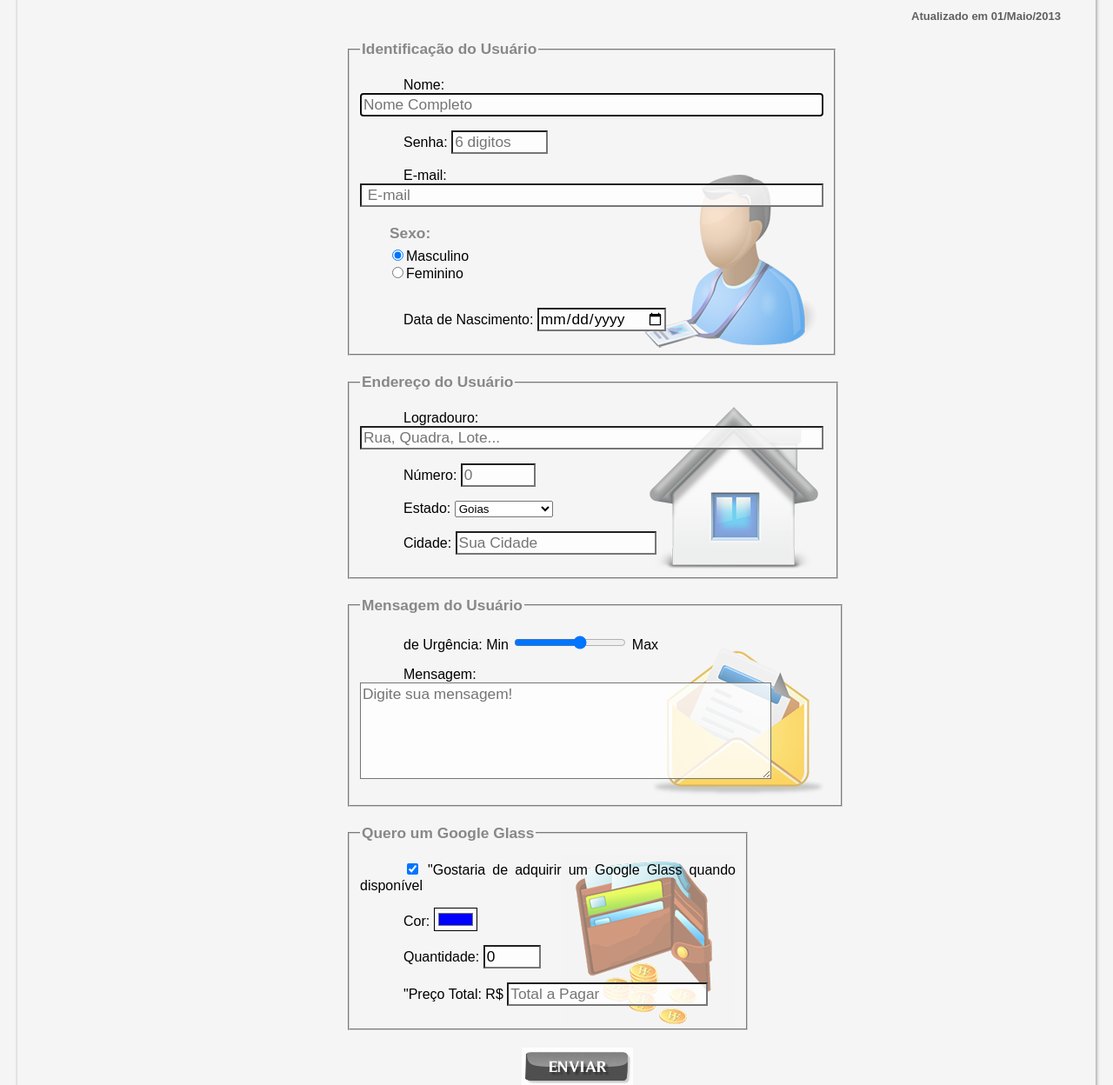
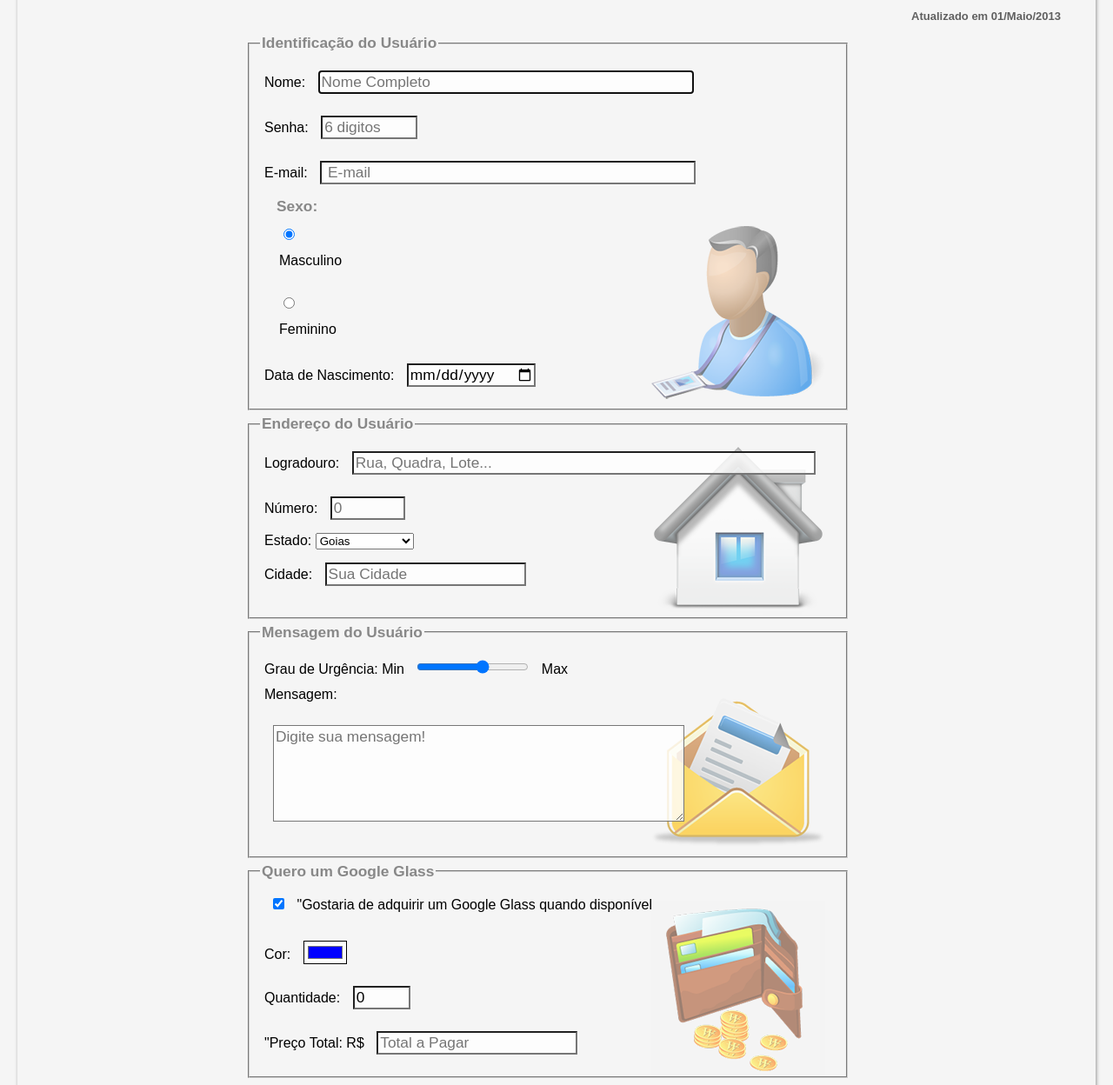
Before and after one commit to josemar-silva/projectGoogleGlass, a plain HTML site: page fale-conosco.html in a window 1280 px wide. Shown: the part 312-1560 px from the top of the page at 87% size. Drawn offline with Linux system fonts and the light colour scheme.

Commit message:
correções na semantica 'label' e na 'function()' do jScript

```diff
--- a/_css/form.css
+++ b/_css/form.css
@@ -1,11 +1,14 @@
 @charset "UTF-8";
 
 form {
-    width: 500px;
+    text-align: left;
+    width: 700px;
     margin: auto;
 }
 
 input, textarea{
+    margin: 10px;
+    text-align: left;
     font-family: sans-serif;
     font-weight: normal;
     font-size: 13pt;
@@ -22,9 +25,12 @@ legend {
     font-family: sans-serif;
 }
 
-fieldset {
+fieldset, label{
+    display: block;
+    text-align: left;
     border-color: #cecece;
-    margin: 20px;
+    margin: 5px;
+    box-sizing: border-box;
 }
 
 fieldset#sexo {
@@ -32,20 +38,24 @@ fieldset#sexo {
 }
 
 fieldset#usuario {
+    text-align: left;
     background: url("../_imagens/icone-contato.png") no-repeat 95% 95%;
 }
 
 fieldset#endereco {
+    text-align: left;
     background: url("../_imagens/icone-endereco.png") no-repeat 95% 95%;
     padding-right: 15px;
 
 }
 fieldset#mensagem {
+    text-align: left;
     background: url("../_imagens/icone-mensagem.png") no-repeat 95% 95%;
     padding-right: 80px;
 }
 
 fieldset#pedido {
+    text-align: left;
     background: url("../_imagens/icone-pagamento.png") no-repeat 95% 95%;
 }
 
--- a/fale-conosco.html
+++ b/fale-conosco.html
@@ -23,9 +23,9 @@ configuracao de estilo dentro do html usando uma tag "<p style="...">"contexto"<
     <script language="javascript" src="_javascript/funcoes.js"></script>
     <script>
         function calc_total(){
-            var qtd = parseInt(document.getElementById('cQtd').value);
+            var qtd = parseInt(document.getElementById("cQtd").value);
             var tot = qtd * 1500;
-            document.getElementById('cTot').value = tot;
+            document.getElementById("cTot").value = tot;
         }
     </script>
     <!-- <script>
@@ -87,24 +87,25 @@ configuracao de estilo dentro do html usando uma tag "<p style="...">"contexto"<
 
     <fieldset id="usuario">
         <legend>Identificação do Usuário</legend>
-    <p>Nome: <input type="text" name="tName" id="cName" size="50" maxlength="60" placeholder="Nome Completo" autofocus></p>
-    <p>Senha: <input type="password" name="tSenha" id="cSenha" size="8" maxlength="6" placeholder="6 digitos"></p>
-    <p>E-mail: <input type="email" name="tMail" id="cMail" size="50" maxlength="100" placeholder=" E-mail"></p>
+    <label>Nome:
+        <input type="text" name="tName" id="cName" size="40" maxlength="60" placeholder="Nome Completo" autofocus></label>
+    <label>Senha:
+        <input type="password" name="tSenha" id="cSenha" size="8" maxlength="6" placeholder="6 digitos"></label>
+    <label>
+        E-mail: <input type="email" name="tMail" id="cMail" size="40" maxlength="100" placeholder=" E-mail"></label>
 
     <fieldset id="sexo">
-        <legend>Sexo:</legend>
-            <input type="radio" name="tSexo" id="cMasc" checked value="M"><label for="cMasc" >Masculino</label></imput><br>
+        <legend>Sexo:</legend> <input type="radio" name="tSexo" id="cMasc" checked value="M"><label for="cMasc" >Masculino</label></imput><br>
             <input type="radio" name="tSexo" id="cFem" value="F"><label for="cFem">Feminino</label></input>
     </fieldset>
-    <p>Data de Nascimento: <input type="date" name="tNasc" id="cNasc"></p>
+    <label>Data de Nascimento: <input type="date" name="tNasc" id="cNasc"></label>
     </fieldset>
 
 <fieldset id="endereco">
     <legend>Endereço do Usuário</legend>
-    <p>Logradouro: <input type="text" name="tRua" id="cRua" size="50" maxlength="80" placeholder="Rua, Quadra, Lote..."> </p>
-    <p>Número: <input type="number" name="tNum" id="cNum" min="0" max="9999" placeholder="0"></p>
-    <p><label for="cEst">Estado:</label>
-<select name="tEst" id="cEst">
+    <label>Logradouro: <input type="text" name="tRua" id="cRua" size="50" maxlength="80" placeholder="Rua, Quadra, Lote..."> </label>
+    <label>Número: <input type="number" name="tNum" id="cNum" min="0" max="9999" placeholder="0"></label>
+    <label for="cEst">Estado: <select name="tEst" id="cEst">
         <option value="RJ">Rio de Janeiro</option>
         <option value="SP">São Paulo</option>
         <option value="MG">Minas Gerais</option>
@@ -116,8 +117,8 @@ configuracao de estilo dentro do html usando uma tag "<p style="...">"contexto"<
         <option value="PI">Piauí</option>
         <option value="AC">Acre/option>
         <option value="ES">Epirito Santo</option>
-</select></p>
-    <p><label for="cCid">Cidade:</label>
+</select></label>
+    <label for="cCid">Cidade:
     <input type="text" name="tCid" id="cCid" maxlength="40" size="20" placeholder="Sua Cidade" list="cidades"></p>
 <datalist id="cidades">
         <option>Rio Branco</option>
@@ -130,29 +131,25 @@ configuracao de estilo dentro do html usando uma tag "<p style="...">"contexto"<
         <option>Palmas</option>
         <option>Vitória</option>
         <option>Porto Seguro</option>
-         <option>Fortaleza</option>
-         <option>Terezina</option>
+        <option>Fortaleza</option>
+        <option>Terezina</option>
     </datalist>
 </fieldset>
+</label>
 
 <fieldset id="mensagem">
     <legend>Mensagem do Usuário</legend>
-    <p><label for="cUrg"> de Urgência:</label>
-    Min <input type="range" name="tUrg" id="cUrg" min="0" max="10" step="2"> Max</p>
-    <p><label for="cMsg">Mensagem:</label>
-        <textarea name="tMsg" id="cMsg" cols="45" rows="5" placeholder="Digite sua mensagem!"></textarea></p>
+    <label for="cUrg"> Grau de Urgência: Min <input type="range" name="tUrg" id="cUrg" min="0" max="10" step="2"> Max</label>
+    <label for="cMsg">Mensagem: <p></p><textarea name="tMsg" id="cMsg" cols="45" rows="5" placeholder="Digite sua mensagem!"></textarea></p></label>
 </fieldset>
 
 <fieldset id="pedido">
     <legend>Quero um Google Glass</legend>
-    <p> <input type="checkbox" name="tPed" id="cPed" checked>
-        <label for="cPed">"Gostaria de adquirir um Google Glass quando disponível</label></p>
-    <p><label for="cCor">Cor:</label></label>
-    <input type="color" name="tCor" id="cCor" value="#0000FF"></p>
-    <p><label for="cQtd">Quantidade:</label>
-    <input type="number" name="tNum" id="cNum" min="0" max="10" value="0"></p>
-    <p><label for="cTot"> "Preço Total: R$ </label></label>
-    <input type="text" name="tTot" id="cTot" placeholder="Total a Pagar" readonly></p>
+    <label><input type="checkbox" name="tPed" id="cPed" checked> "Gostaria de adquirir um Google Glass quando disponível</label></p>
+    <label for="cCor">Cor: <input type="color" name="tCor" id="cCor" value="#0000FF"></label>
+    <label for="cQtd">Quantidade: <input type="number" name="tQtd" id="cQtd" min="0" max="10" value="0"></label>
+    <label for="cTot"> "Preço Total: R$
+    <input type="text" name="tTot" id="cTot" placeholder="Total a Pagar" readonly></label>
 </fieldset>
 
 <!--<input type="submit" value="Enviar"><br/> <br/> -->
```
